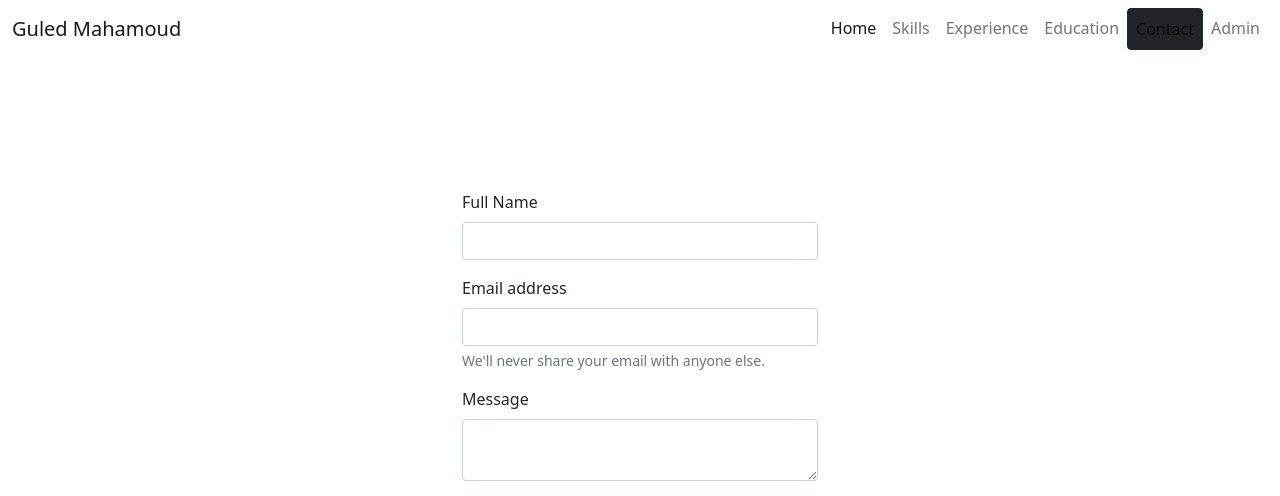
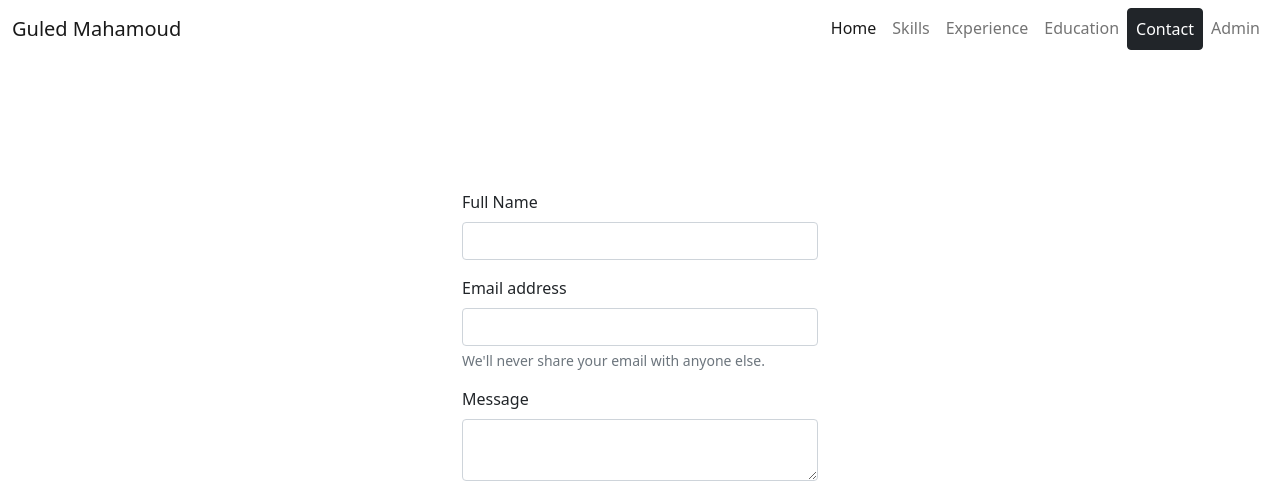
Before and after one commit to gammaled/my-resume-website, a Flask app: page /contact in a window 1280 px wide, with the pointer over the restyled element. Shown: the top 496 px of the page. Run offline with Flask 2, Linux system fonts and the light colour scheme; some libraries are stand-ins or nearby versions.

Commit message:
set colour of contact page link to white during hover event

```diff
--- a/static/css/style.css
+++ b/static/css/style.css
@@ -7,3 +7,9 @@ body {
     height: 100%;
     display: grid;
 }
+
+/* Navbar */
+
+#contact-link:hover {
+    color: #fff;
+}
```
